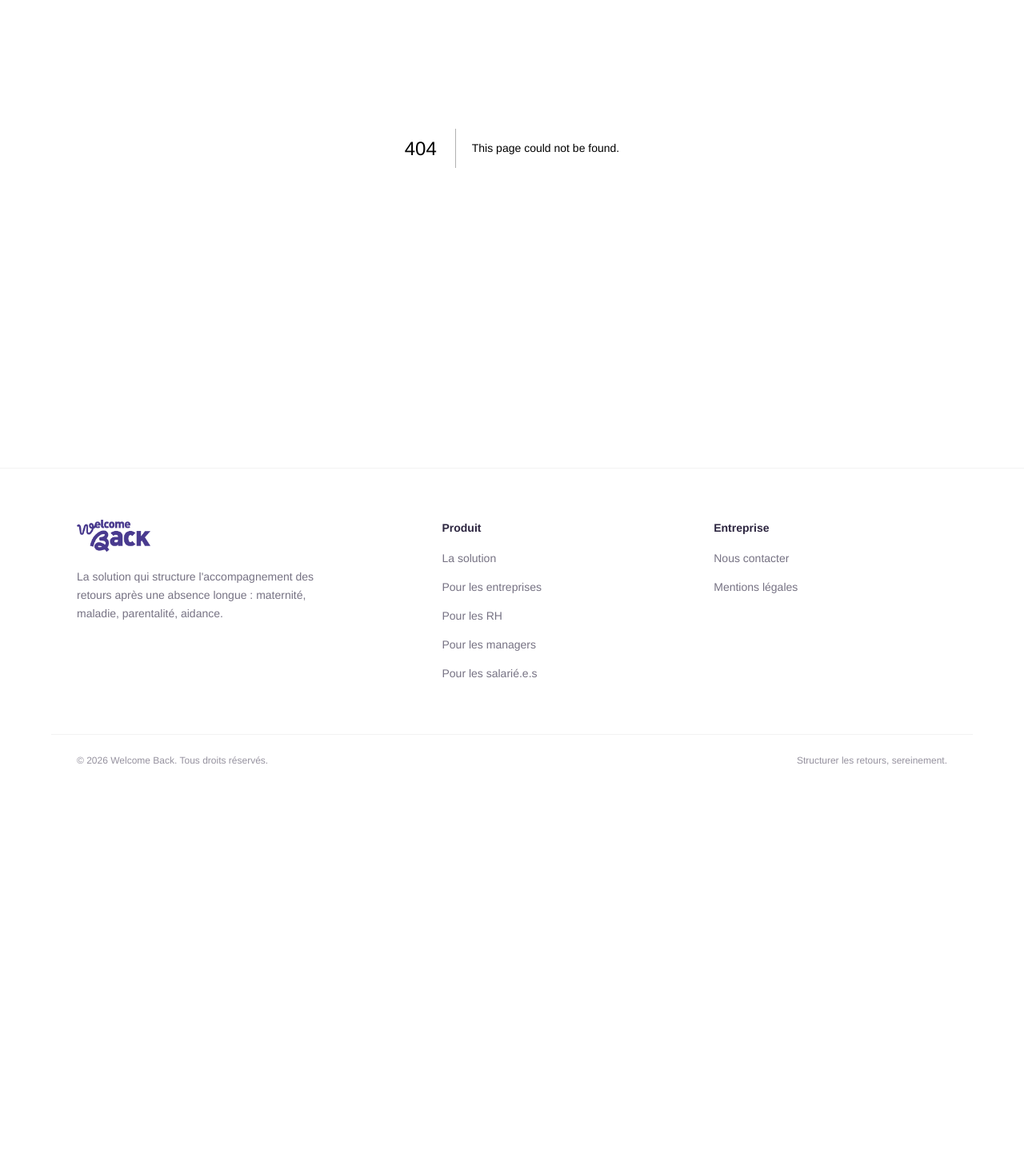
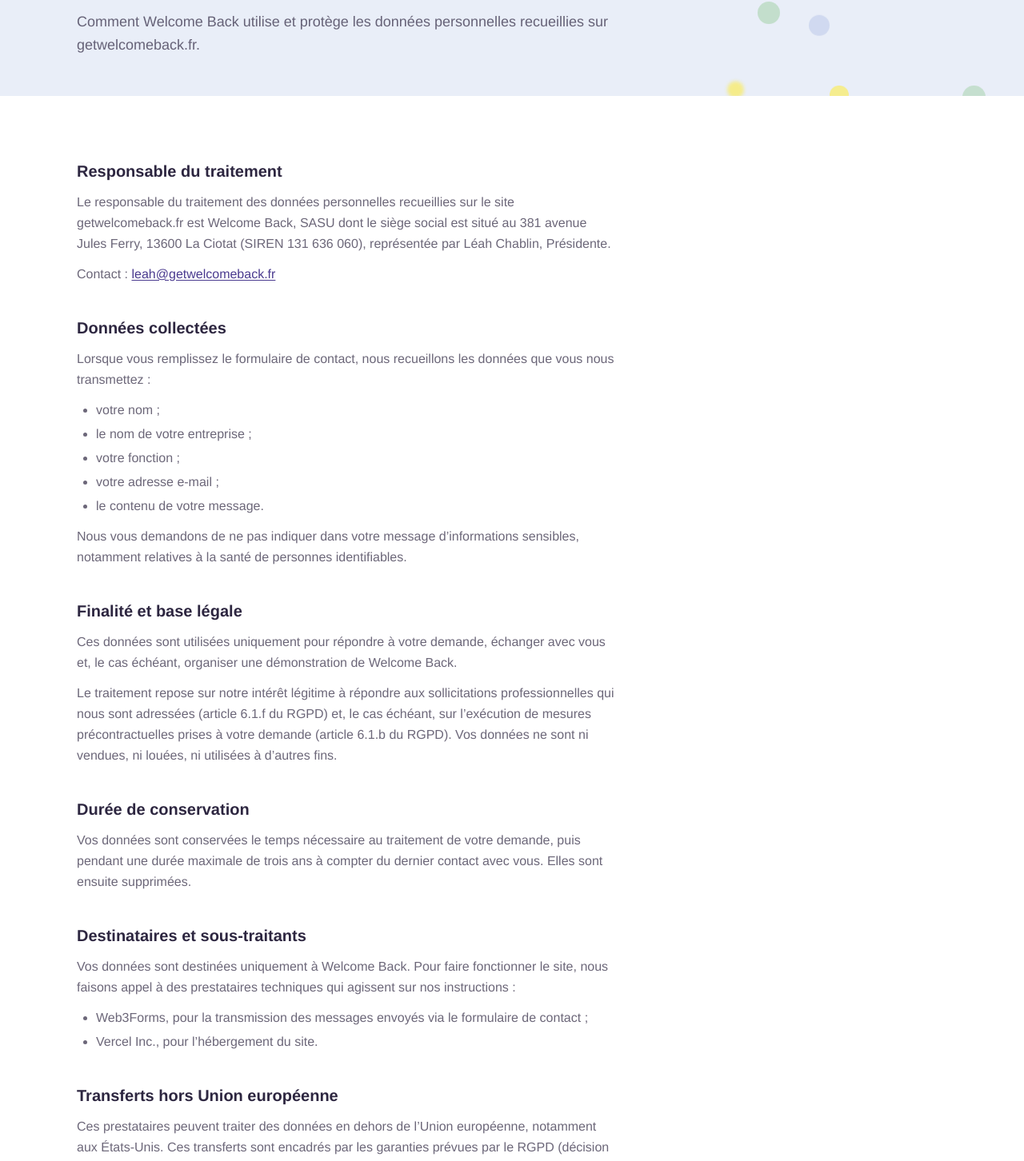
Before and after one commit to chablinleah5-pixel/welcomeback-site, a Next.js app: page /politique-de-confidentialite in a window 1280 px wide. Before the commit this address had no page. Shown: the part 296-1748 px from the top of the page at 80% size. Before the commit the page ends 1279 px from the top, so only its background shows below. Built offline with nearby package versions, Linux system fonts and the light colour scheme.

Commit message:
Create page.tsx

```diff
--- /dev/null
+++ b/src/app/politique-de-confidentialite/page.tsx
@@ -0,0 +1,195 @@
+import { Metadata } from "next";
+import Container from "@/components/Container";
+import PageHeader from "@/components/PageHeader";
+
+export const metadata: Metadata = {
+  title: "Politique de confidentialité - Welcome Back",
+  description:
+    "Politique de confidentialité du site getwelcomeback.fr : données collectées, finalités, durées de conservation et droits.",
+};
+
+const linkClass =
+  "text-[var(--color-violet)] underline underline-offset-2 hover:opacity-80";
+const pClass =
+  "text-base font-light leading-relaxed text-[var(--foreground)]/70";
+const h2Class =
+  "font-display text-xl font-semibold text-[var(--foreground)]";
+const liClass =
+  "text-base font-light leading-relaxed text-[var(--foreground)]/70";
+
+export default function PolitiqueConfidentialitePage() {
+  return (
+    <>
+      <PageHeader
+        eyebrow="Informations légales"
+        eyebrowColor="violet"
+        title="Politique de confidentialité"
+        subtitle="Comment Welcome Back utilise et protège les données personnelles recueillies sur getwelcomeback.fr."
+        seed={52}
+      />
+
+      <section className="bg-white py-14 sm:py-20">
+        <Container>
+          <div className="max-w-2xl space-y-10">
+            <div>
+              <h2 className={h2Class}>Responsable du traitement</h2>
+              <div className="mt-3 space-y-3">
+                <p className={pClass}>
+                  Le responsable du traitement des données personnelles
+                  recueillies sur le site getwelcomeback.fr est Welcome Back,
+                  SASU dont le siège social est situé au 381 avenue Jules
+                  Ferry, 13600 La Ciotat (SIREN 131 636 060), représentée par
+                  Léah Chablin, Présidente.
+                </p>
+                <p className={pClass}>
+                  Contact :{" "}
+                  <a href="mailto:leah@getwelcomeback.fr" className={linkClass}>
+                    leah@getwelcomeback.fr
+                  </a>
+                </p>
+              </div>
+            </div>
+
+            <div>
+              <h2 className={h2Class}>Données collectées</h2>
+              <div className="mt-3 space-y-3">
+                <p className={pClass}>
+                  Lorsque vous remplissez le formulaire de contact, nous
+                  recueillons les données que vous nous transmettez :
+                </p>
+                <ul className="list-disc space-y-1 pl-6">
+                  <li className={liClass}>votre nom ;</li>
+                  <li className={liClass}>le nom de votre entreprise ;</li>
+                  <li className={liClass}>votre fonction ;</li>
+                  <li className={liClass}>votre adresse e-mail ;</li>
+                  <li className={liClass}>le contenu de votre message.</li>
+                </ul>
+                <p className={pClass}>
+                  Nous vous demandons de ne pas indiquer dans votre message
+                  d’informations sensibles, notamment relatives à la santé de
+                  personnes identifiables.
+                </p>
+              </div>
+            </div>
+
+            <div>
+              <h2 className={h2Class}>Finalité et base légale</h2>
+              <div className="mt-3 space-y-3">
+                <p className={pClass}>
+                  Ces données sont utilisées uniquement pour répondre à votre
+                  demande, échanger avec vous et, le cas échéant, organiser une
+                  démonstration de Welcome Back.
+                </p>
+                <p className={pClass}>
+                  Le traitement repose sur notre intérêt légitime à répondre
+                  aux sollicitations professionnelles qui nous sont adressées
+                  (article 6.1.f du RGPD) et, le cas échéant, sur l’exécution
+                  de mesures précontractuelles prises à votre demande (article
+                  6.1.b du RGPD). Vos données ne sont ni vendues, ni louées, ni
+                  utilisées à d’autres fins.
+                </p>
+              </div>
+            </div>
+
+            <div>
+              <h2 className={h2Class}>Durée de conservation</h2>
+              <div className="mt-3">
+                <p className={pClass}>
+                  Vos données sont conservées le temps nécessaire au traitement
+                  de votre demande, puis pendant une durée maximale de trois
+                  ans à compter du dernier contact avec vous. Elles sont
+                  ensuite supprimées.
+                </p>
+              </div>
+            </div>
+
+            <div>
+              <h2 className={h2Class}>Destinataires et sous-traitants</h2>
+              <div className="mt-3 space-y-3">
+                <p className={pClass}>
+                  Vos données sont destinées uniquement à Welcome Back. Pour
+                  faire fonctionner le site, nous faisons appel à des
+                  prestataires techniques qui agissent sur nos instructions :
+                </p>
+                <ul className="list-disc space-y-1 pl-6">
+                  <li className={liClass}>
+                    Web3Forms, pour la transmission des messages envoyés via le
+                    formulaire de contact ;
+                  </li>
+                  <li className={liClass}>
+                    Vercel Inc., pour l’hébergement du site.
+                  </li>
+                </ul>
+              </div>
+            </div>
+
+            <div>
+              <h2 className={h2Class}>Transferts hors Union européenne</h2>
+              <div className="mt-3">
+                <p className={pClass}>
+                  Ces prestataires peuvent traiter des données en dehors de
+                  l’Union européenne, notamment aux États-Unis. Ces transferts
+                  sont encadrés par les garanties prévues par le RGPD
+                  (décision d’adéquation ou clauses contractuelles types de la
+                  Commission européenne).
+                </p>
+              </div>
+            </div>
+
+            <div>
+              <h2 className={h2Class}>Cookies et traceurs</h2>
+              <div className="mt-3">
+                <p className={pClass}>
+                  Le site getwelcomeback.fr n’utilise aucun cookie publicitaire
+                  ni outil de mesure d’audience nécessitant votre consentement.
+                </p>
+              </div>
+            </div>
+
+            <div>
+              <h2 className={h2Class}>Vos droits</h2>
+              <div className="mt-3 space-y-3">
+                <p className={pClass}>
+                  Conformément au RGPD et à la loi Informatique et Libertés,
+                  vous disposez d’un droit d’accès, de rectification,
+                  d’effacement, de limitation et d’opposition concernant vos
+                  données, ainsi que d’un droit à la portabilité.
+                </p>
+                <p className={pClass}>
+                  Pour exercer ces droits, écrivez-nous à{" "}
+                  <a href="mailto:leah@getwelcomeback.fr" className={linkClass}>
+                    leah@getwelcomeback.fr
+                  </a>
+                  . Nous vous répondrons dans un délai maximum d’un mois. Si
+                  vous estimez, après nous avoir contactés, que vos droits ne
+                  sont pas respectés, vous pouvez introduire une réclamation
+                  auprès de la CNIL (
+                  <a
+                    href="https://www.cnil.fr"
+                    target="_blank"
+                    rel="noopener noreferrer"
+                    className={linkClass}
+                  >
+                    cnil.fr
+                  </a>
+                  ).
+                </p>
+              </div>
+            </div>
+
+            <div>
+              <h2 className={h2Class}>Mise à jour</h2>
+              <div className="mt-3">
+                <p className={pClass}>
+                  Cette politique peut être modifiée pour tenir compte des
+                  évolutions du site ou de la réglementation. Dernière mise à
+                  jour : novembre 2026.
+                </p>
+              </div>
+            </div>
+          </div>
+        </Container>
+      </section>
+    </>
+  );
+}
```
